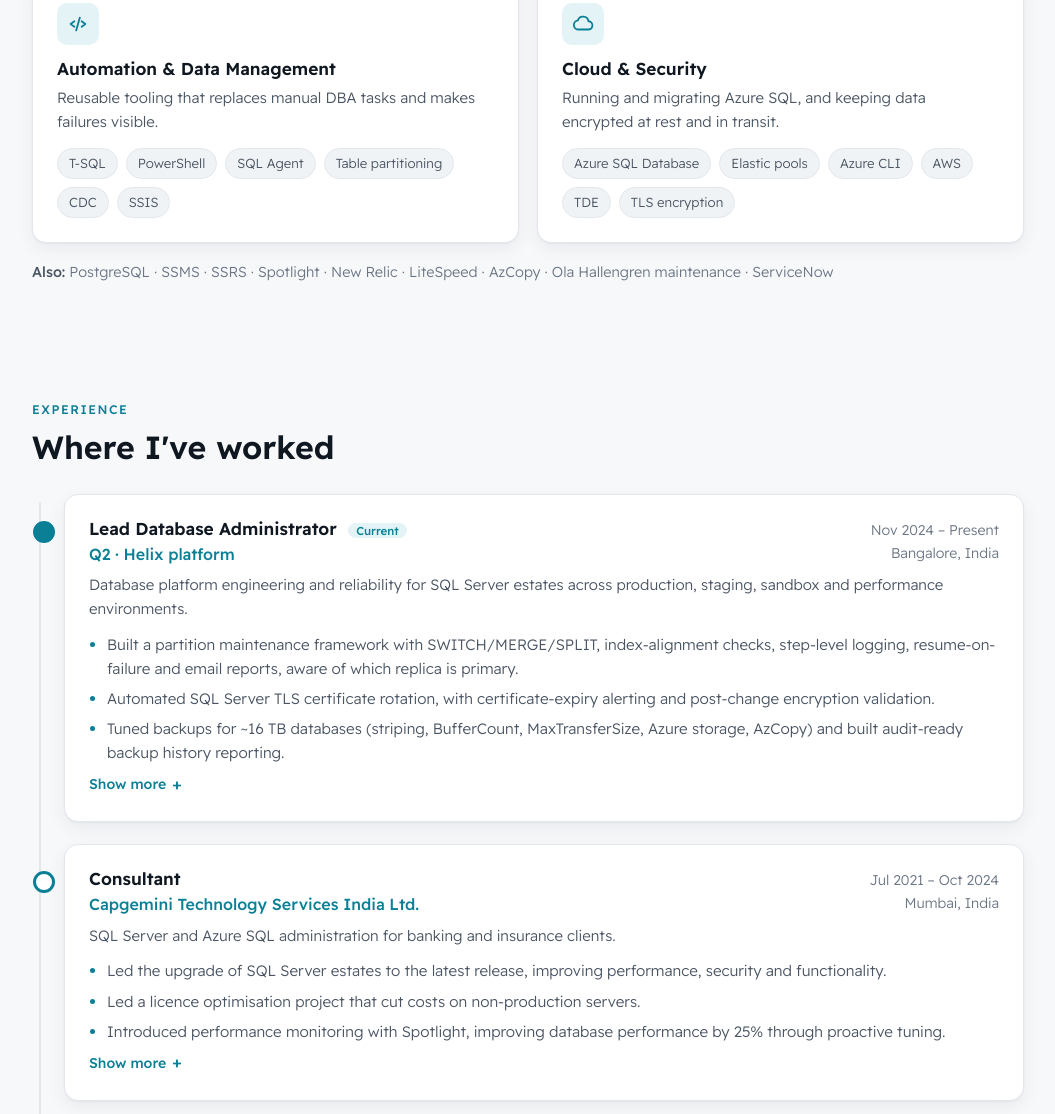
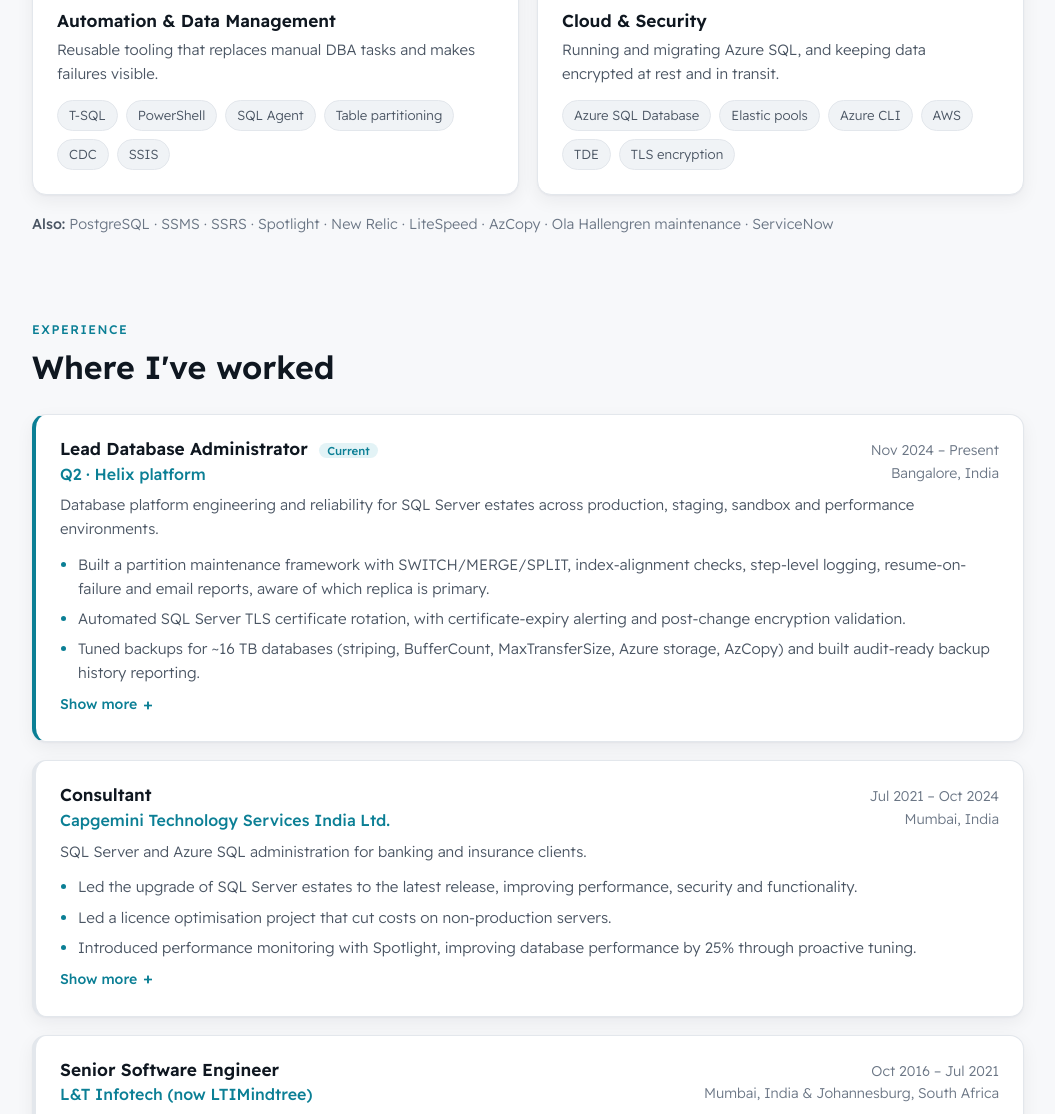
Before and after one commit to supragyajadhav/my-profile, a plain HTML site: page index.html in a window 1280 px wide. Shown: the part 1686-2800 px from the top of the page, without its empty margins (112-1167 px from the left). Drawn offline with Linux system fonts and the light colour scheme.

Commit message:
Fix page alignment
Align experience cards with other sections (drop offset timeline dots),
tighten section spacing, and give phone layouts full-width buttons and
stacked job headers.

Co-Authored-By: Claude Opus 5.5 <noreply@anthropic.com>

```diff
--- a/styles/main.css
+++ b/styles/main.css
@@ -100,7 +100,7 @@ ul {
 }
 
 section {
-  padding: 56px 0;
+  padding: 40px 0;
 }
 
 .section-head {
@@ -481,39 +481,17 @@ section {
 
 /* ---------- Experience timeline ---------- */
 .timeline {
-  position: relative;
-  padding-left: 32px;
+  display: grid;
+  gap: 18px;
 }
 
-.timeline::before {
-  content: "";
-  position: absolute;
-  left: 7px;
-  top: 8px;
-  bottom: 8px;
-  width: 2px;
-  background: var(--border);
+/* Cards stay flush with the rest of the page; a coloured left edge marks the timeline */
+.job.card {
+  border-left: 4px solid var(--border);
 }
 
-.job {
-  position: relative;
-  margin-bottom: 22px;
-}
-
-.job::before {
-  content: "";
-  position: absolute;
-  left: -32px;
-  top: 26px;
-  width: 16px;
-  height: 16px;
-  border-radius: 50%;
-  background: var(--surface);
-  border: 3px solid var(--accent);
-}
-
-.job--current::before {
-  background: var(--accent);
+.job.job--current {
+  border-left-color: var(--accent);
 }
 
 .job__head {
@@ -768,17 +746,18 @@ footer {
   .stat__value {
     font-size: 1.5rem;
   }
-  .timeline {
-    padding-left: 24px;
+  .card {
+    padding: 20px;
   }
-  .job::before {
-    left: -24px;
-  }
-  .timeline::before {
-    left: 3px;
+  .job__head {
+    flex-direction: column;
   }
   .job__dates {
     text-align: left;
+  }
+  .hero__cta .btn {
+    flex: 1 1 100%;
+    justify-content: center;
   }
   .topbar__actions .btn span {
     display: none;
```
